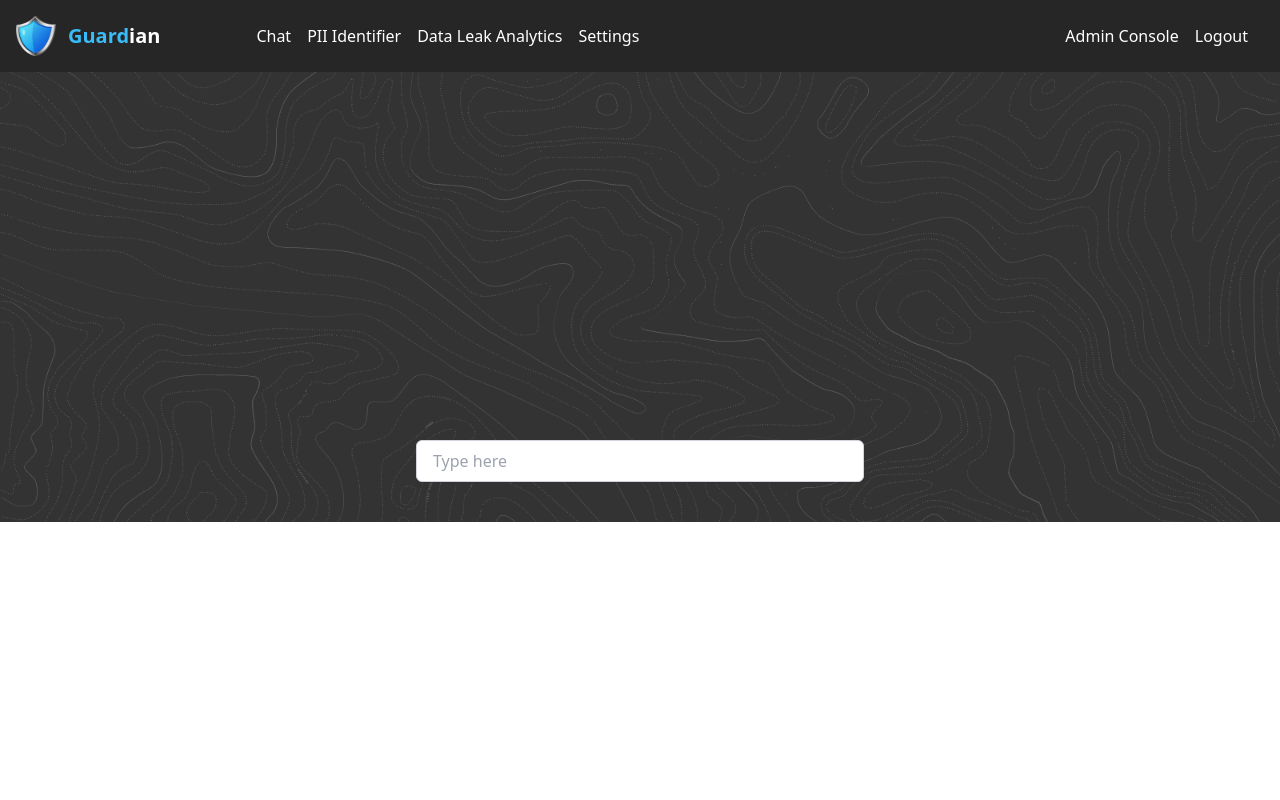
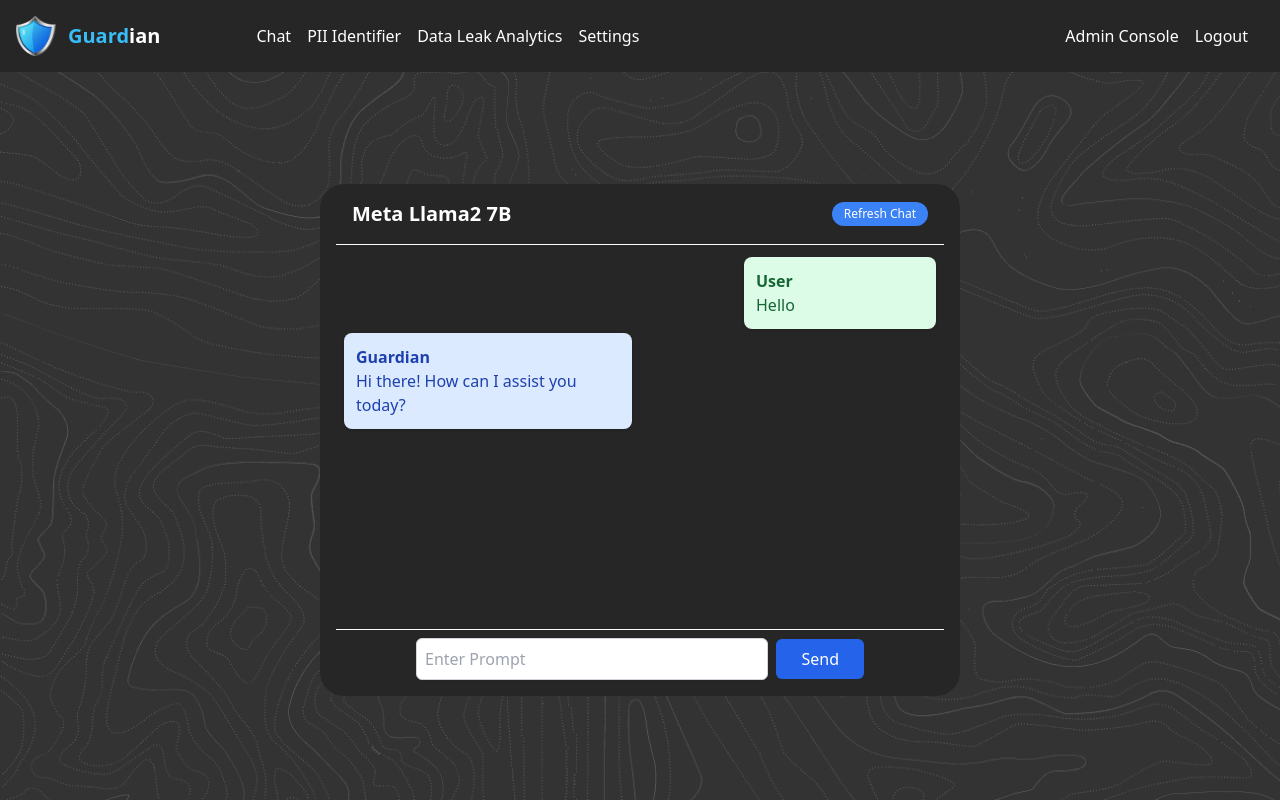
Before and after one commit to carvaale/guardian, a React (Vite) app in the folder frontend/: page /chat in a window 1280 px wide. Built offline with nearby package versions, Linux system fonts and the light colour scheme.

Commit message:
feat: ui pages

```diff
--- a/frontend/src/index.css
+++ b/frontend/src/index.css
@@ -26,3 +26,7 @@
     background-size: cover;
     background-color: rgba(0, 0, 0, 0.8);
 }
+
+#bar {
+    height: 1px;
+}
--- a/frontend/src/pages/DataLeakAnalytics.tsx
+++ b/frontend/src/pages/DataLeakAnalytics.tsx
@@ -54,6 +54,7 @@
                   <h1 className="text-xl text-center font-bold text-white">Data Leak Analytics</h1>
                   <span className='text-white text-sm'>Data Leak Analytics provides information on previous interactions with a public LLM. All prompts are saved locally and can be sifted through here to detect potential data leaks.</span>
                   <span className='text-white text-sm'>Select a start time, end time, and specify a keyword to decect data leaks within your organization.</span>
+                  <div id="bar" className='w-full bg-neutral-50'/>
                   <div className='flex flex-row gap-x-2 w-1/2'>
                     <div className='flex flex-col'>
                     <label htmlFor="start" className = 'text-white text-sm'>Start Time</label>
--- a/frontend/src/pages/PiiIdentifier.tsx
+++ b/frontend/src/pages/PiiIdentifier.tsx
@@ -10,15 +10,13 @@
             <Banner />
             <div id="topo" className="flex flex-row justify-evenly items-center w-full h-screen pt-20">
                 <div className="w-3/4 m-10 flex flex-row justify-between space-x-10 rounded-3xl bg-neutral-800 p-10">
-                    <div className="w-1/2 flex flex-col">
+                    <div className="w-1/2 flex flex-col gap-y-2">
                         <h1 className="text-xl font-bold text-white">PII Identifier</h1>
                         <span className="text-white text-sm">The PII Identifier is used to define keywords that will be stripped from LLM interactions. This is useful for defining keywords that may be organization specific such as passwords, api keys, and confidential information, to ensure they are not leaked.</span>
-                        <br/>
+                        <div id="bar" className='w-full bg-neutral-50'/>
                         <span className="text-white text-md">Keywords:                         <span className="text-white"> <span className="bg-orange-300">Amazon</span> <span className="bg-teal-300">Sagemaker</span> <span className="bg-purple-300">kajdh124faufh23</span></span></span>
-                        <br/>
                         <span className="text-white text-md underline">Before</span>
                         <span className="text-white text-sm">I work at <span className="bg-orange-300">Amazon</span> and I'm building a <span className="bg-teal-300">Sagemaker</span> API that uses keys <span className="bg-purple-300">kajdh124faufh23</span></span>
-                        <br/>
                         <span className="text-white text-md underline">After</span>
                         <span className="text-white text-sm">I work at <span className="bg-orange-300">[REDACTED-PII]</span> and I'm building a <span className="bg-teal-300">[REDACTED-PII]</span> API that uses keys <span className="bg-purple-300">[REDACTED-PII]</span></span>
                     </div>
--- a/frontend/src/pages/Settings.tsx
+++ b/frontend/src/pages/Settings.tsx
@@ -20,6 +20,7 @@
         <form action="">
             <div className="rounded-3xl bg-neutral-800 p-10">
               <h1 className="text-xl text-center font-bold text-gray-800 dark:text-white">Account Settings</h1>
+              <div id="bar" className='w-full bg-neutral-50 my-2'/>
               <div className="mt-8 space-y-4">
                   <input className="w-full bg-transparent text-gray-600 rounded-md border border-gray-300 px-3 py-2 text-sm placeholder-gray-600 invalid:border-red-500 dark:placeholder-gray-300" placeholder="Username" type="text" name="username"/>
                   <input className="w-full bg-transparent text-gray-600 rounded-md border border-gray-300 px-3 py-2 text-sm placeholder-gray-600 invalid:border-red-500 dark:placeholder-gray-300" placeholder="Email" type="email" name="email"/>
@@ -37,6 +38,7 @@
         <form action="">
         <div className="rounded-3xl bg-neutral-800 p-10">
               <h1 className="text-xl text-center font-bold text-gray-800 dark:text-white">LLM Settings</h1>
+              <div id="bar" className='w-full bg-neutral-50 my-2'/>
               <div className="mt-8 space-y-4">
                   <select className="w-full bg-transparent text-gray-600 rounded-md border border-gray-300 px-3 py-2 text-sm placeholder-gray-600 invalid:border-red-500 dark:placeholder-gray-300" name="models">
                     <option value="llama27bTB">Meta Llama2 7B - TB</option>
--- a/frontend/src/pages/componenets/Chat.tsx
+++ b/frontend/src/pages/componenets/Chat.tsx
@@ -9,7 +9,10 @@
 
     // States
     const [value, setValue] = useState<string>("");
-    const [conversation, setConversation] = useState<Conversation[]>([]);
+    const [conversation, setConversation] = useState<Conversation[]>([
+        { role: 'user', content: 'Hello' },
+        { role: 'bot', content: 'Hi there! How can I assist you today?' },
+    ]);
     const inputRef = useRef<HTMLInputElement>(null);
     const chatContainerRef = useRef<HTMLDivElement>(null);
 
@@ -28,7 +31,7 @@
     const handleKeyDown = async(e:React.KeyboardEvent<HTMLInputElement>) => {
         if (e.key === 'Enter') {
             const botMessage = { role: 'bot', content: getBotResponse(value) };
-            const chatHistory= [...conversation,{role: 'user', content: value}]
+            const chatHistory= [...conversation, {role: 'user', content: value}]
             // try{
             //     const response = await axios.post('API_URL', {
             //         messages:chatHistory
@@ -69,16 +72,23 @@
     const handleRefreshChat = () => {
         inputRef.current?.focus();
         setValue("");
-        setConversation([]);
+        setConversation([
+            { role: 'user', content: 'Hello' },
+            { role: 'bot', content: 'Hi there! How can I assist you today?' },
+        ]);
     };
 
     return (
-        <div id="topo" className='w-full h-full flex flex-col items-center justify-center p-4'>
-            <div className="w-full max-w-md flex flex-col items-center mb-4">
+        <div id="topo" className="flex flex-row justify-evenly items-center w-full h-screen">
+            <div className="mt-20 w-1/2 flex flex-col items-center rounded-3xl bg-neutral-800 p-4">
+            <div className="w-full flex flex-row items-center justify-between mb-4 px-4">
+                <h1 className="text-xl font-bold text-white">Meta Llama2 7B</h1>
                 <button
                     className='bg-blue-500 hover:bg-blue-700 text-white py-1 px-3 rounded-3xl text-xs'
-                    onClick={handleRefreshChat}>Refresh Chat</button>
+                    onClick={handleRefreshChat}>Refresh Chat
+                </button>
             </div>
+            <div id="bar" className='w-full bg-neutral-50'/>
             <div ref={chatContainerRef} className='w-full max-w-2xl h-96 p-2 overflow-y-scroll scrollbar-thin scrollbar-thumb-rounded-full scrollbar-thumb-gray-300 scrollbar-track-transparent'>
                 {conversation.map((item, index) => (
                     <div key={index} className={`flex ${item.role === 'bot' ? 'justify-start' : 'justify-end'} my-1`}>
@@ -90,15 +100,23 @@
                     </div>
                 ))}
             </div>
-            <div className="w-full max-w-md flex flex-col items-center mb-4">
+            <div id="bar" className='w-full bg-neutral-50 mb-2'/>
+            <div className="w-full flex flex-row items-center gap-x-2 px-20">
                 <input
-                    placeholder="Type here"
-                    className='w-full px-4 py-2 border border-gray-300 shadow-sm rounded-md mb-2'
-                    value={value} onChange={handleInput}
+                    placeholder="Enter Prompt"
+                    className='w-full pl-2 py-2 border border-gray-300 shadow-sm rounded-md'
+                    value={value}
+                    onChange={handleInput}
                     onKeyDown={handleKeyDown}
                     ref={inputRef}
                 />
+                <button
+                    className="w-1/4 py-2 bg-blue-600 hover:bg-blue-700 active:bg-blue-800 focus:bg-blue-700 transition duration-500 rounded-md text-white"
+                    >
+                    Send
+                </button>
             </div>
+        </div>
         </div>
     );
 };
```
